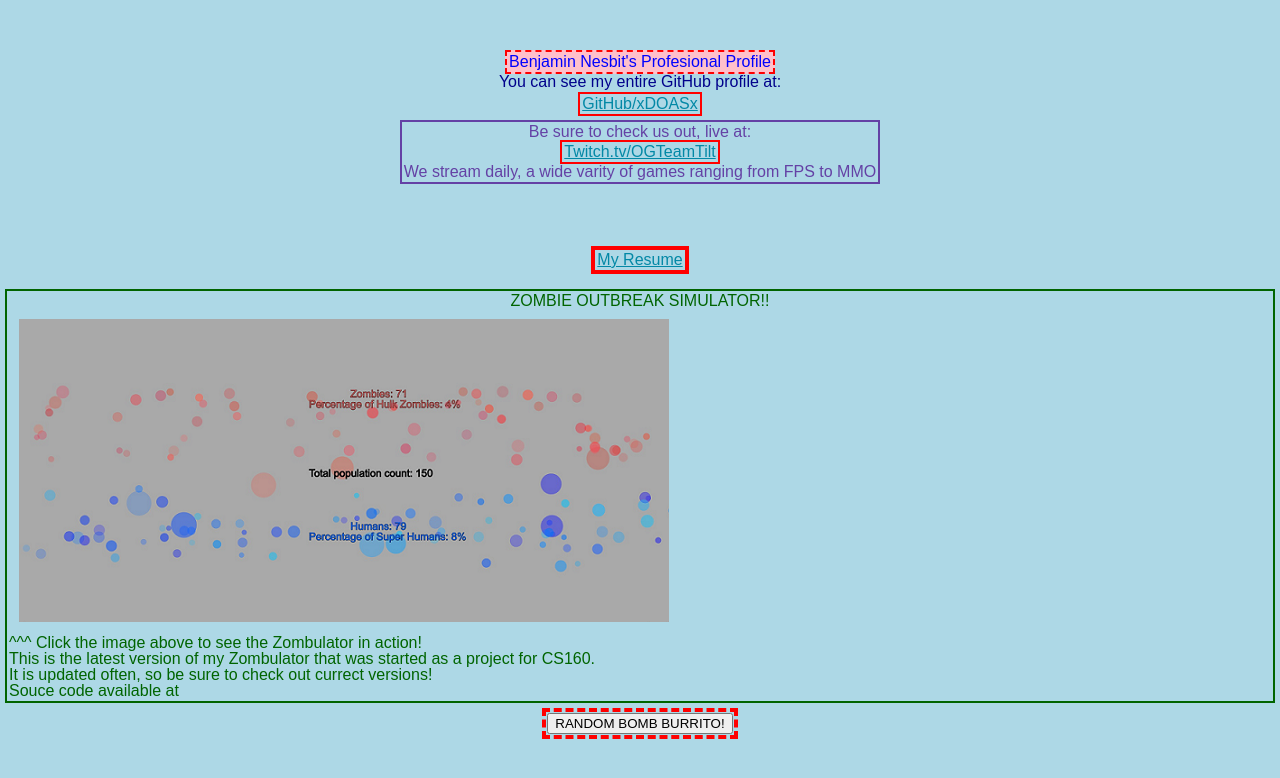
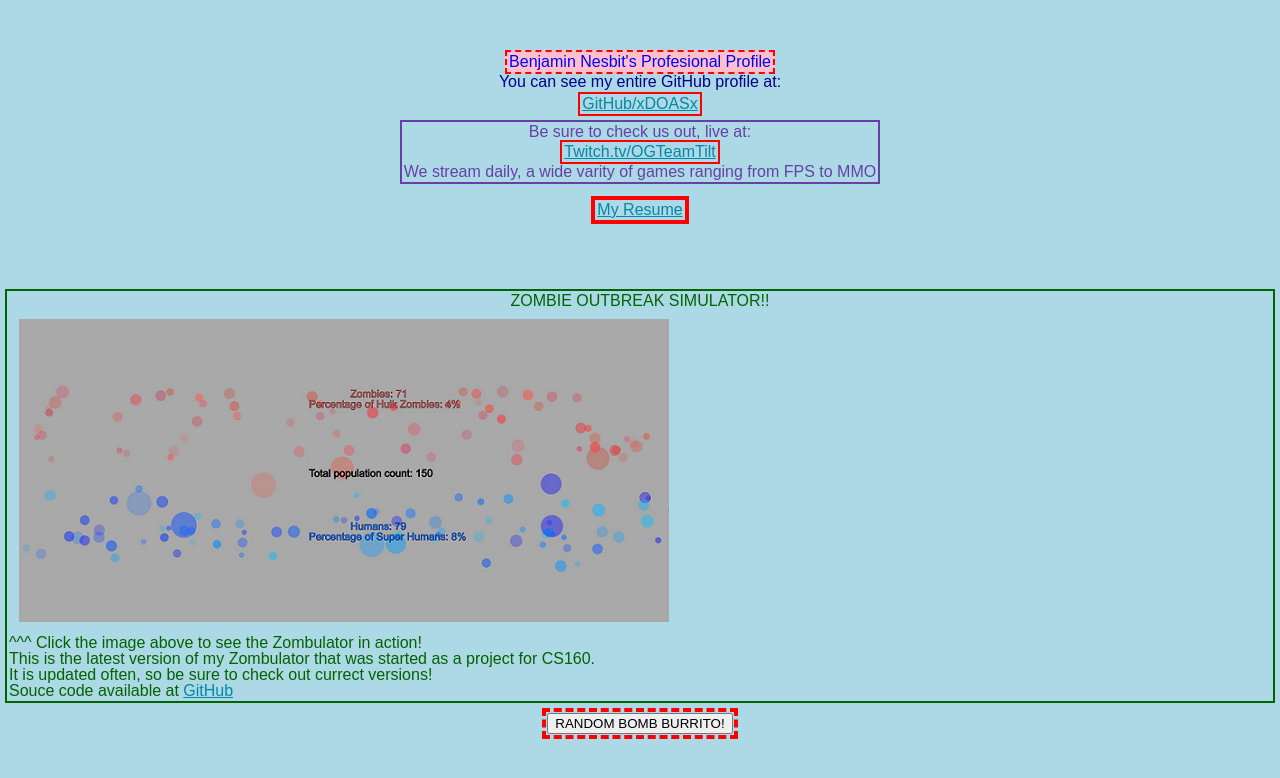
Before and after one commit to benesbit/xdoasx.github.io, a plain HTML site: page index.html in a window 1280 px wide. Drawn offline with nearby package versions, Linux system fonts and the light colour scheme.

Commit message:
Format resume placement

```diff
--- a/index.html
+++ b/index.html
@@ -16,13 +16,13 @@
          <h5>We stream daily, a wide varity of games ranging from FPS to MMO</h5>
         </div>
       </div>
-    </div>
-    <div id="Resume_Container">
-      <div id="Resume"><a href="Nesbit Resume 3.doc">My Resume</a></div>
+      <div id="Resume_Container">
+        <div id="Resume"><a href="Nesbit Resume 3.doc">My Resume</a></div>
+      </div>
     </div>
     <div id="Zombulator_Container">
       <div id="Zombulator_Title"><h3>ZOMBIE OUTBREAK SIMULATOR!!</h3></div>
-      <div id="Zom_Box"><a href="https://xdoasx.github.io/cs160-zombulator/"><img id="Zom_Pic" src="Zombulator_Screenshot.png" alt="Zombulator Screenshot"></a><h4>^^^ Click the image above to see the Zombulator in action!</h4><h4>This is the latest version of my Zombulator that was started as a project for CS160.<br>It is updated often, so be sure to check out currect versions!<br>Souce code available at</h4></div>
+      <div id="Zom_Box"><a href="https://xdoasx.github.io/cs160-zombulator/"><img id="Zom_Pic" src="Zombulator_Screenshot.png" alt="Zombulator Screenshot"></a><h4>^^^ Click the image above to see the Zombulator in action!</h4><h4>This is the latest version of my Zombulator that was started as a project for CS160.<br>It is updated often, so be sure to check out currect versions!<br>Souce code available at <a href="https://github.com/xDOASx/cs160-zombulator">GitHub</a></h4></div>
     </div>
     <div id="Burrito_Container">
       <div id="Burritos">
```
